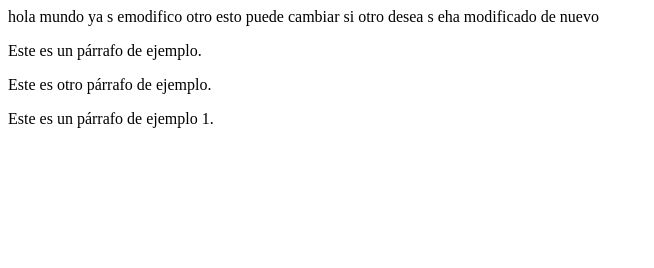
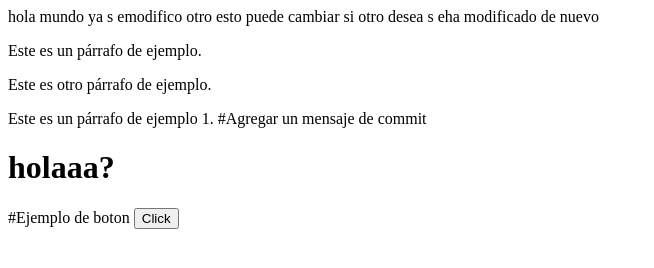
Before and after one commit to jhonhidan/prueba-1, a plain HTML site: page index.html in a window 1280 px wide. Shown: the whole page, without its empty margins (0-654 px from the left). Drawn offline with Linux system fonts and the light colour scheme.

Commit message:
se agregaron comentarios y se reorganizó el contenido en el archivo HTML

```diff
--- a/index.html
+++ b/index.html
@@ -10,6 +10,11 @@
     <p>Este es un párrafo de ejemplo.</p>
     <p>Este es otro párrafo de ejemplo.</p>
     <hola>Este es un párrafo de ejemplo 1.</hola>
+    #Agregar un mensaje de commit
+    <h1>holaaa?</h1>
+    #Ejemplo de boton
+    <button>Click </button>
+
 
 
 </body>
```
